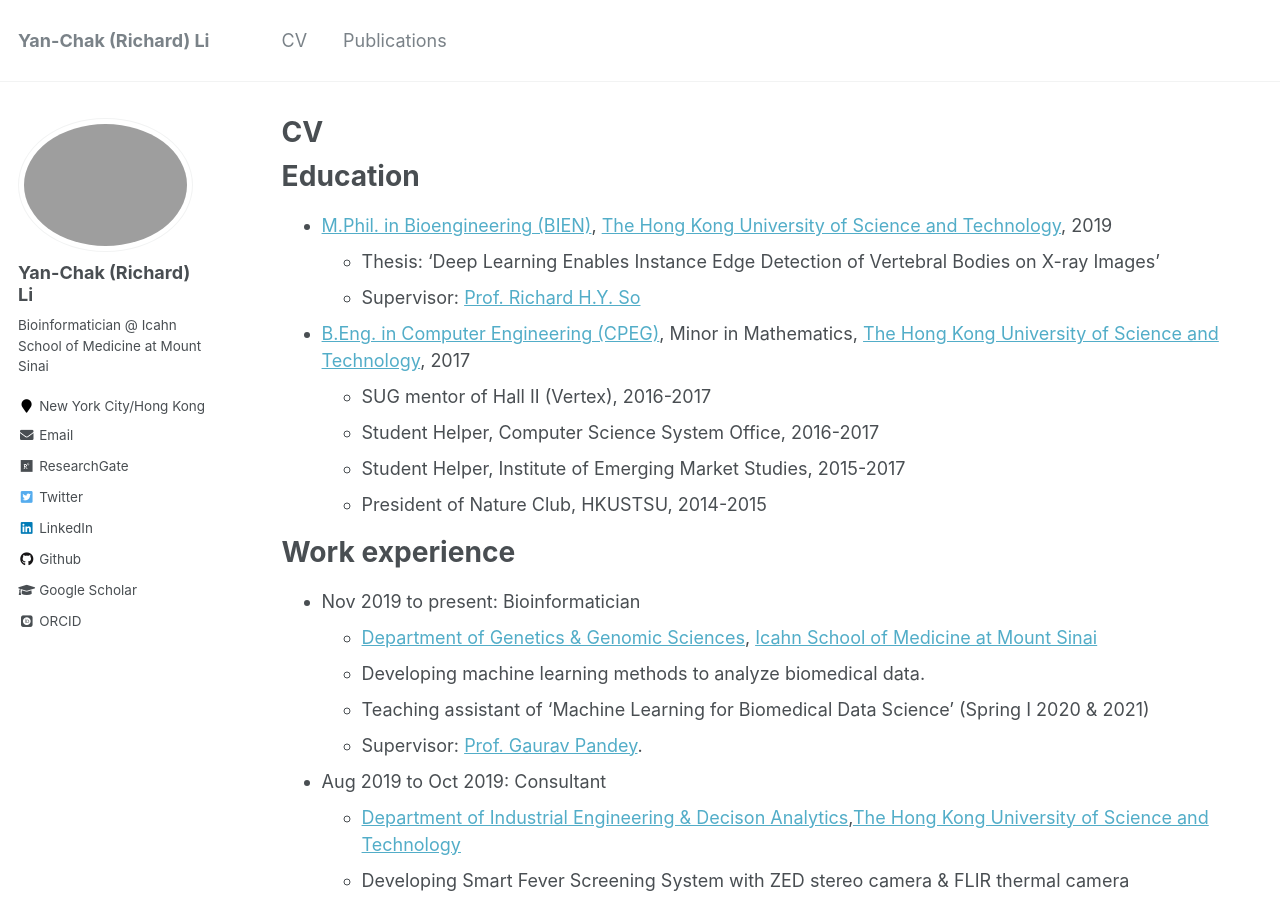
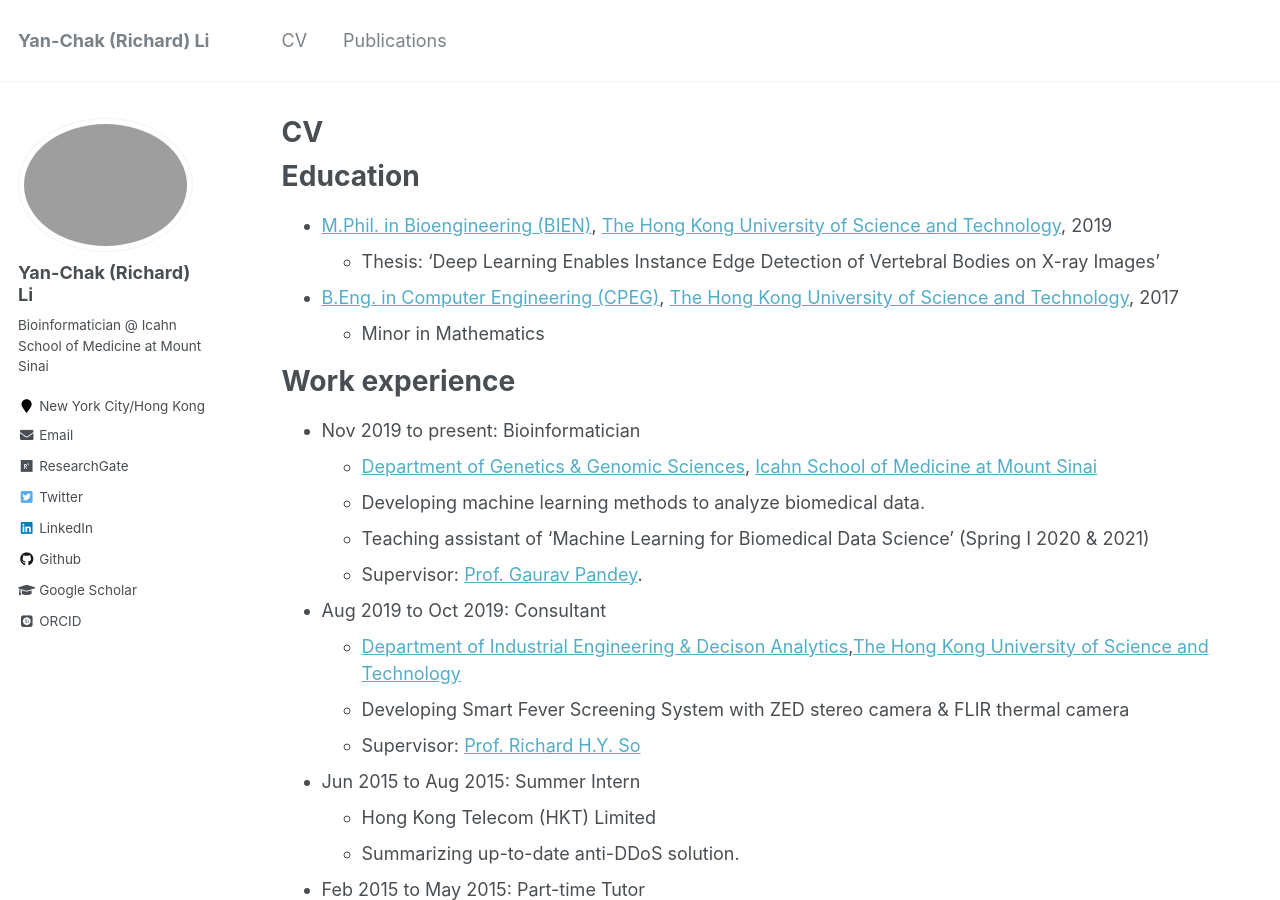
Before and after one commit to huhrichard/huhrichard.github.io, a Jekyll site: the page built from _pages/cv.md, in a window 1280 px wide and 900 px high. Built offline with Jekyll 4.4.1, drawn with Linux system fonts in a browser that asks for light colours; some web fonts are replaced; some of the changed text lies outside the part shown.

Commit message:
no message

```diff
--- a/_pages/cv.md
+++ b/_pages/cv.md
@@ -13,12 +13,8 @@ Education
 ======
 * [M.Phil. in Bioengineering (BIEN)](https://bien.ust.hk/), [The Hong Kong University of Science and Technology](https://www.ust.hk/), 2019
   * Thesis: 'Deep Learning Enables Instance Edge Detection of Vertebral Bodies on X-ray Images'
-  * Supervisor: [Prof. Richard H.Y. So](https://www.ieda.ust.hk/dfaculty/so/)
-* [B.Eng. in Computer Engineering (CPEG)](http://cpeg.ust.hk/cgi-bin/eng/index.php), Minor in Mathematics, [The Hong Kong University of Science and Technology](https://www.ust.hk/), 2017
-  * SUG mentor of Hall II (Vertex), 2016-2017
-  * Student Helper, Computer Science System Office, 2016-2017
-  * Student Helper, Institute of Emerging Market Studies, 2015-2017
-  * President of Nature Club, HKUSTSU, 2014-2015
+* [B.Eng. in Computer Engineering (CPEG)](http://cpeg.ust.hk/cgi-bin/eng/index.php), [The Hong Kong University of Science and Technology](https://www.ust.hk/), 2017
+  * Minor in Mathematics
 
 Work experience
 ======
```
Also changed, not shown: other parts of _pages/cv.md (+7 -0 lines).
